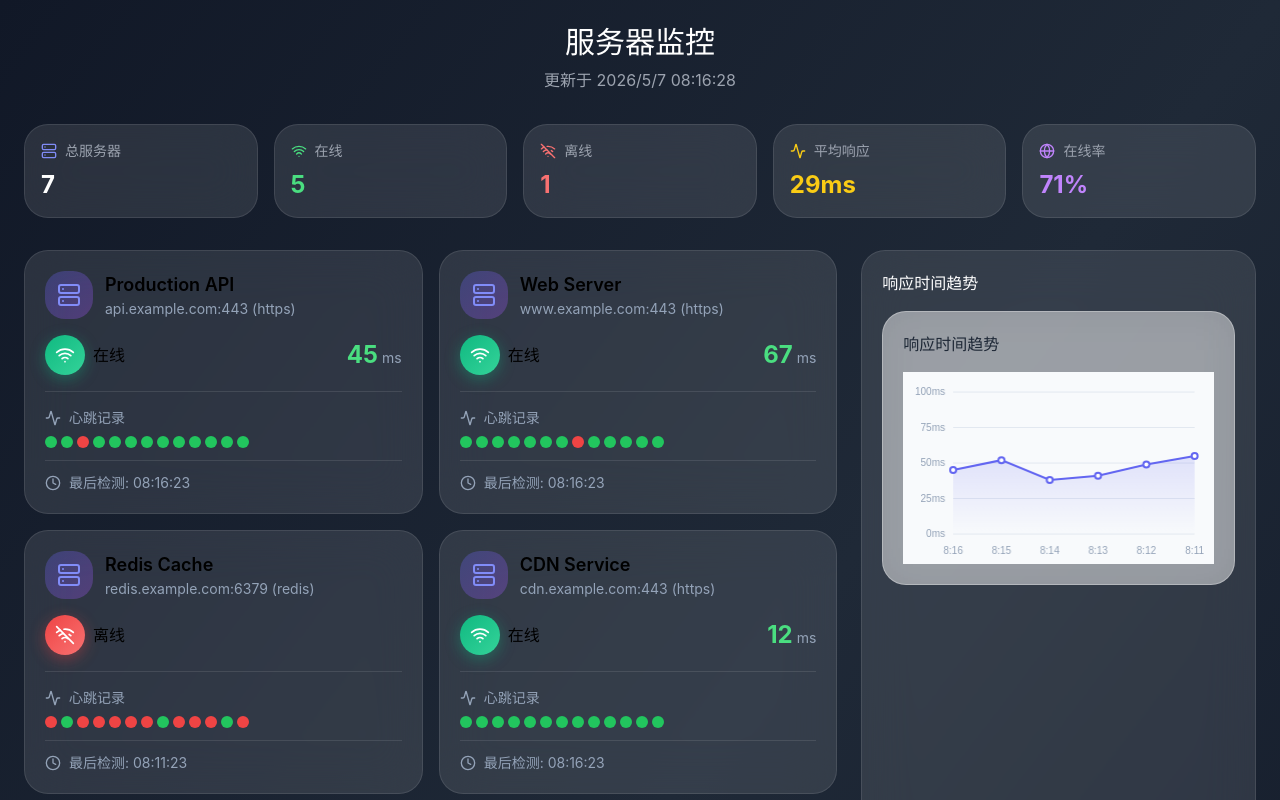
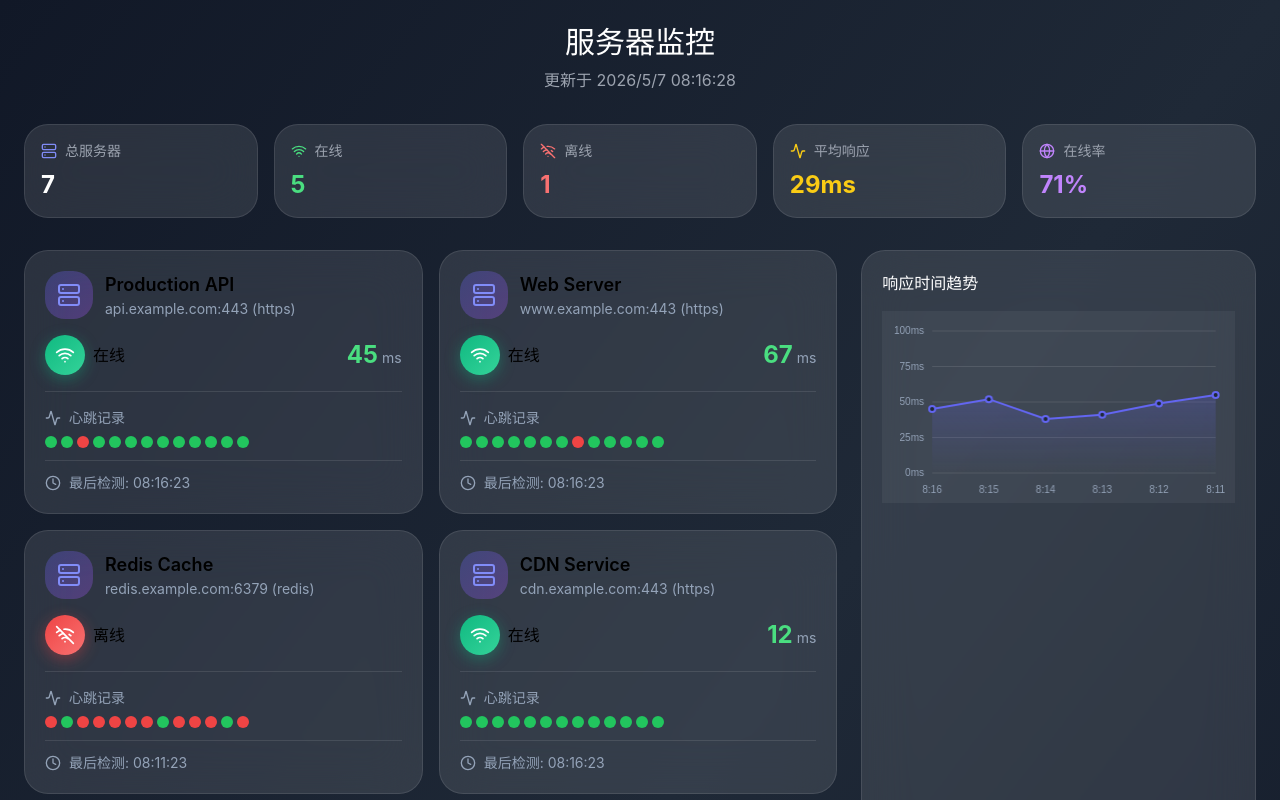
Before and after one commit to XFINL/LunarByte_Heartbeat, a React (Vite) app: page /public in a window 1280 px wide. Shown: the top 800 px of the page. Built offline with nearby package versions, Linux system fonts and the light colour scheme.

Commit message:
fix: 修复国旗图标URL和公共页面图表配色

```diff
--- a/src/components/CountryFlag.tsx
+++ b/src/components/CountryFlag.tsx
@@ -24,17 +24,17 @@ const countryCodes: Record<string, string> = {
 export default function CountryFlag({ countryCode, size = 'sm' }: CountryFlagProps) {
   const code = countryCodes[countryCode] || countryCode.toLowerCase();
 
-  const sizeMap = {
-    sm: 'w40',
-    md: 'w80',
-    lg: 'w160',
+  const widthMap = {
+    sm: 20,
+    md: 32,
+    lg: 48,
   };
 
   return (
     <img
-      src={`https://flagcdn.asia/${sizeMap[size]}/${code}.png`}
+      src={`https://flagcdn.com/w${widthMap[size]}/${code}.png`}
       alt={countryCode}
-      className={`rounded-sm shadow-sm object-cover`}
+      className="rounded-sm shadow-sm object-cover"
       loading="lazy"
     />
   );
--- a/src/components/ResponseChart.tsx
+++ b/src/components/ResponseChart.tsx
@@ -3,10 +3,15 @@ import type { MonitorLog } from '@/types';
 
 interface ResponseChartProps {
   logs: MonitorLog[];
+  darkMode?: boolean;
 }
 
-export default function ResponseChart({ logs }: ResponseChartProps) {
+export default function ResponseChart({ logs, darkMode = false }: ResponseChartProps) {
   const canvasRef = useRef<HTMLCanvasElement>(null);
+
+  const textColor = darkMode ? '#94a3b8' : '#374151';
+  const gridColor = darkMode ? 'rgba(255,255,255,0.1)' : '#e5e7eb';
+  const bgColor = darkMode ? 'rgba(255,255,255,0.05)' : '#f9fafb';
 
   useEffect(() => {
     const canvas = canvasRef.current;
@@ -29,7 +34,7 @@ export default function ResponseChart({ logs }: ResponseChartProps) {
 
     ctx.clearRect(0, 0, width, height);
 
-    ctx.fillStyle = '#f8fafc';
+    ctx.fillStyle = bgColor;
     ctx.fillRect(0, 0, width, height);
 
     const values = logs.map((log) => log.response_time);
@@ -37,7 +42,7 @@ export default function ResponseChart({ logs }: ResponseChartProps) {
     const minValue = Math.min(...values, 0);
     const range = maxValue - minValue || 1;
 
-    ctx.strokeStyle = '#e2e8f0';
+    ctx.strokeStyle = gridColor;
     ctx.lineWidth = 1;
     for (let i = 0; i <= 4; i++) {
       const y = padding.top + (chartHeight / 4) * i;
@@ -47,7 +52,7 @@ export default function ResponseChart({ logs }: ResponseChartProps) {
       ctx.stroke();
 
       const value = maxValue - (range / 4) * i;
-      ctx.fillStyle = '#94a3b8';
+      ctx.fillStyle = textColor;
       ctx.font = '10px sans-serif';
       ctx.textAlign = 'right';
       ctx.fillText(`${Math.round(value)}ms`, padding.left - 8, y + 3);
@@ -55,8 +60,13 @@ export default function ResponseChart({ logs }: ResponseChartProps) {
 
     if (logs.length > 0) {
       const gradient = ctx.createLinearGradient(0, padding.top, 0, height - padding.bottom);
-      gradient.addColorStop(0, 'rgba(99, 102, 241, 0.3)');
-      gradient.addColorStop(1, 'rgba(99, 102, 241, 0)');
+      if (darkMode) {
+        gradient.addColorStop(0, 'rgba(99, 102, 241, 0.4)');
+        gradient.addColorStop(1, 'rgba(99, 102, 241, 0)');
+      } else {
+        gradient.addColorStop(0, 'rgba(99, 102, 241, 0.3)');
+        gradient.addColorStop(1, 'rgba(99, 102, 241, 0)');
+      }
 
       ctx.beginPath();
       ctx.moveTo(padding.left, height - padding.bottom);
@@ -102,12 +112,12 @@ export default function ResponseChart({ logs }: ResponseChartProps) {
         ctx.fill();
         ctx.beginPath();
         ctx.arc(x, y, 2, 0, Math.PI * 2);
-        ctx.fillStyle = '#fff';
+        ctx.fillStyle = darkMode ? '#1f2937' : '#ffffff';
         ctx.fill();
       });
     }
 
-    ctx.fillStyle = '#94a3b8';
+    ctx.fillStyle = textColor;
     ctx.font = '10px sans-serif';
     ctx.textAlign = 'center';
     logs.forEach((log, index) => {
@@ -117,11 +127,11 @@ export default function ResponseChart({ logs }: ResponseChartProps) {
       ctx.fillText(label, x, height - 10);
     });
 
-  }, [logs]);
+  }, [logs, darkMode, textColor, gridColor, bgColor]);
 
   return (
-    <div className="glass rounded-2xl p-5">
-      <h4 className="font-semibold text-gray-800 mb-4">响应时间趋势</h4>
+    <div className={`rounded-2xl p-5 ${darkMode ? 'bg-white/10 backdrop-blur-xl border border-white/10' : 'glass'}`}>
+      <h4 className={`font-semibold mb-4 ${darkMode ? 'text-white' : 'text-gray-800'}`}>响应时间趋势</h4>
       <canvas
         ref={canvasRef}
         className="w-full h-48"
--- a/src/pages/PublicDisplay.tsx
+++ b/src/pages/PublicDisplay.tsx
@@ -279,10 +279,7 @@ export default function PublicDisplay() {
           </div>
 
           {publicSettings.show_chart && publicServers.length > 0 && (
-            <div className="bg-white/10 backdrop-blur-xl rounded-2xl p-5 border border-white/10">
-              <h3 className="font-semibold text-white mb-4">响应时间趋势</h3>
-              <ResponseChart logs={sampleLogs} />
-            </div>
+            <ResponseChart logs={sampleLogs} darkMode={true} />
           )}
         </div>
 
```
